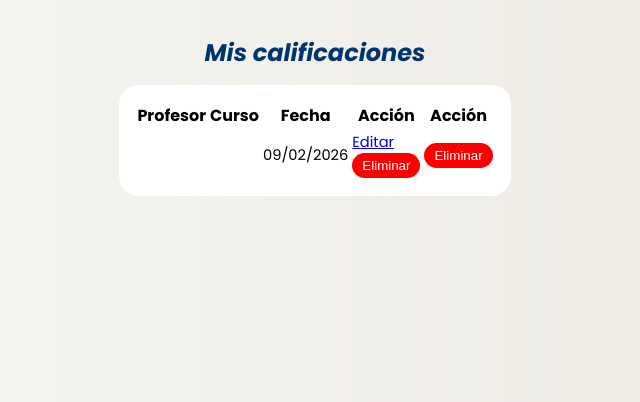
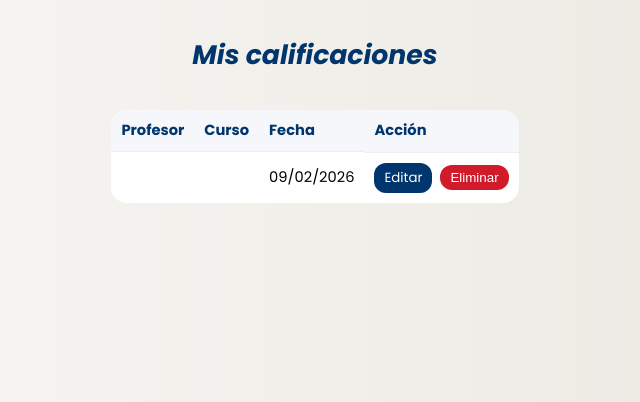
Before and after one commit to SantiagoRamEs/MiFQIQ-dev, a Django app: template professors_fqiq/templates/my_grades.html in a window 1280 px wide. Shown: the part 78-480 px from the top of the page, without its empty margins (325-965 px from the left). Run offline with Django 5.2, Linux system fonts and the light colour scheme; the template is opened without the code that fills it: values that come from a table or form of the project are taken from there, others are empty; data comes from the database, SQL or seed files in the repository; some web fonts are replaced.

Commit message:
mygrades

```diff
--- a/professors_fqiq/templates/my_grades.html
+++ b/professors_fqiq/templates/my_grades.html
@@ -20,7 +20,6 @@
                 <th class="label">Profesor</th>
                 <th class="label">Curso</th>
                 <th class="label">Fecha</th>
-                <th class="label">Acción</th>
                 <th class="label">Acción</th>
             </tr>
         </thead>
@@ -58,18 +57,6 @@
 
                 </td>
 
-                <td class="delete-grade">
-
-
-                    <form method="post" action="{% url 'delete_grade' grade.id %}">
-                        {% csrf_token %}
-                        <button class="btn-delete" type="submit">
-                            Eliminar
-                        </button>
-                    </form>
-
-                </td>
-
             </tr>
 
             {% endfor %}
--- a/static/css/my_grades.css
+++ b/static/css/my_grades.css
@@ -2,39 +2,102 @@
   box-sizing: border-box;
   padding: 20px;
 }
+
+/* TÍTULO */
 .title {
-  font-size: 18pt;
+  font-size: 20pt;
   text-align: center;
   font-style: italic;
   color: #00356d;
+  margin-bottom: 20px;
 }
+
+/* TABLA */
 table {
-  width: 360px;
+  width: 100%;
+  max-width: 600px;
   margin: auto;
   background-color: white;
-  border-radius: 20px;
-  padding: 15px;
-}
-.dates,
-.delete-grade {
-  text-align: right;
-}
-.btn-delete {
-  color: white;
-  background-color: red;
-  border: none;
-  padding: 5px 10px;
-  border-radius: 20px;
+  border-radius: 16px;
+  padding: 10px;
+  border-collapse: collapse;
+  overflow: hidden;
 }
 
-.content {
+/* CABECERA */
+thead {
+  background-color: #f5f7fa;
+}
+
+th {
   font-size: 11pt;
-  font-style: normal;
+  color: #00356d;
+  padding: 10px;
+  text-align: left;
 }
+
+/* CONTENIDO */
+td {
+  padding: 10px;
+  font-size: 11pt;
+  border-top: 1px solid #eee;
+  vertical-align: middle;
+}
+
+/* LINKS */
 .name {
   text-decoration: none;
   color: #00356d;
+  font-weight: 500;
 }
+
+.name:hover {
+  text-decoration: underline;
+}
+
+/* FECHAS */
+.dates {
+  text-align: right;
+  white-space: nowrap;
+}
+
+/* ACCIONES */
+.actions {
+  display: flex;
+  gap: 8px;
+  align-items: center;
+}
+
+/* BOTONES */
+.btn-edit {
+  text-decoration: none;
+  font-size: 10pt;
+  padding: 5px 10px;
+  border-radius: 12px;
+  background-color: #00356d;
+  color: white;
+}
+
+.btn-edit:hover {
+  background-color: #00264d;
+}
+
+.btn-delete {
+  color: white;
+  background-color: #d11a2a;
+  border: none;
+  padding: 5px 10px;
+  border-radius: 12px;
+  cursor: pointer;
+}
+
+.btn-delete:hover {
+  background-color: #a50f1d;
+}
+
+/* MENSAJE VACÍO */
 .no-grades {
   text-align: center;
+  font-size: 12pt;
+  margin-top: 20px;
 }
```
